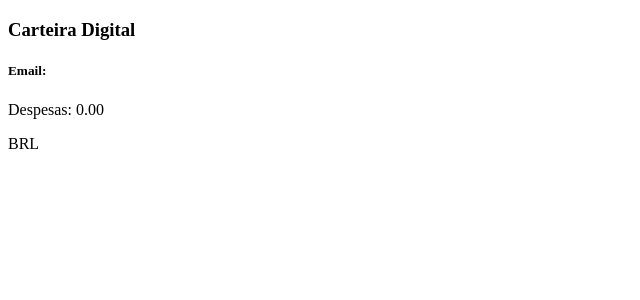
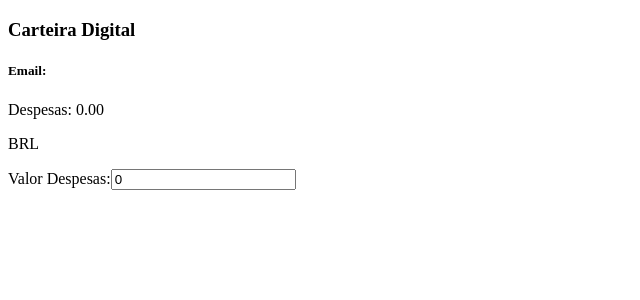
Before and after one commit to Daviniel/test-dev-frontend, a React (Create React App) app: page /carteira in a window 1280 px wide. Shown: the top 300 px of the page, without its empty margins (0-640 px from the left). Built offline with nearby package versions, Linux system fonts and the light colour scheme.

Commit message:
campo para adicionar valor da despesa, realizado

```diff
--- /dev/null
+++ b/src/components/form/index.js
@@ -0,0 +1,37 @@
+import React, { Component } from 'react';
+import { connect } from 'react-redux';
+
+class Form extends Component {
+    state = {
+        id: 0,
+        value: 0,
+    }
+    render() {
+        const {
+            value,
+        } = this.state;
+        return (
+            <div className='container-form'>
+                <div className='form'>
+                    <label htmlFor='valueExpense'>
+                        {' '}
+                        Valor Despesas:
+                        <input
+                            className='input-form'
+                            id='value'
+                            onChange={ '' }
+                            type='number'
+                            placeholder='Digite o valor desejado'
+                            name='value'
+                            data-testid='value-input'
+                            value={ value }
+                        />
+                    </label>
+                </div>
+            </div>
+
+        );
+    }
+}
+
+export default connect()(Form);
--- a/src/pages/Wallet/index.js
+++ b/src/pages/Wallet/index.js
@@ -1,11 +1,13 @@
 import React from 'react';
 import Header from '../../components/header/index';
+import Form from '../../components/form/index';
 
 class Wallet extends React.Component {
   render() {
     return (
       <div className="wallet">
         <Header />
+        <Form />
       </div>
     );
   }
```
